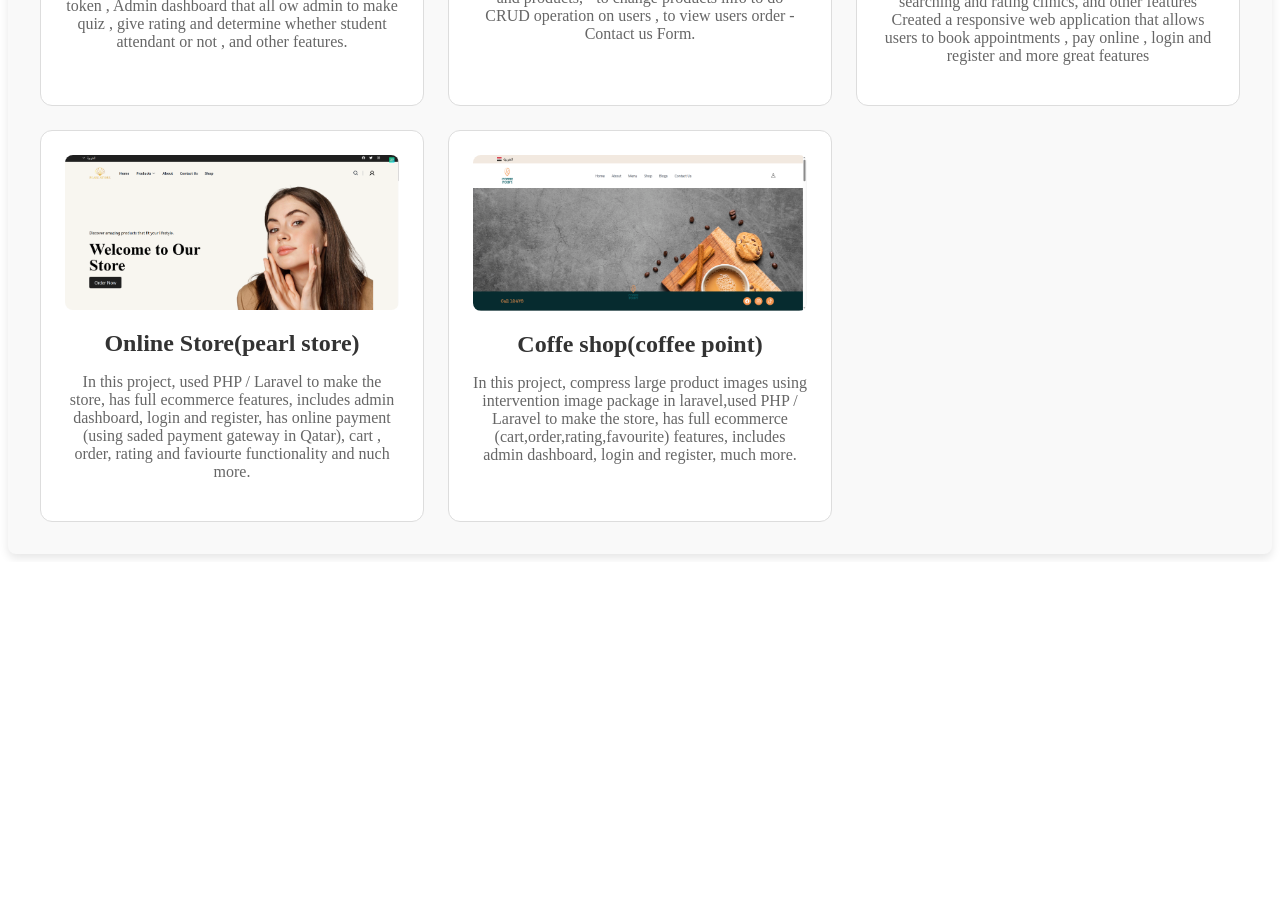
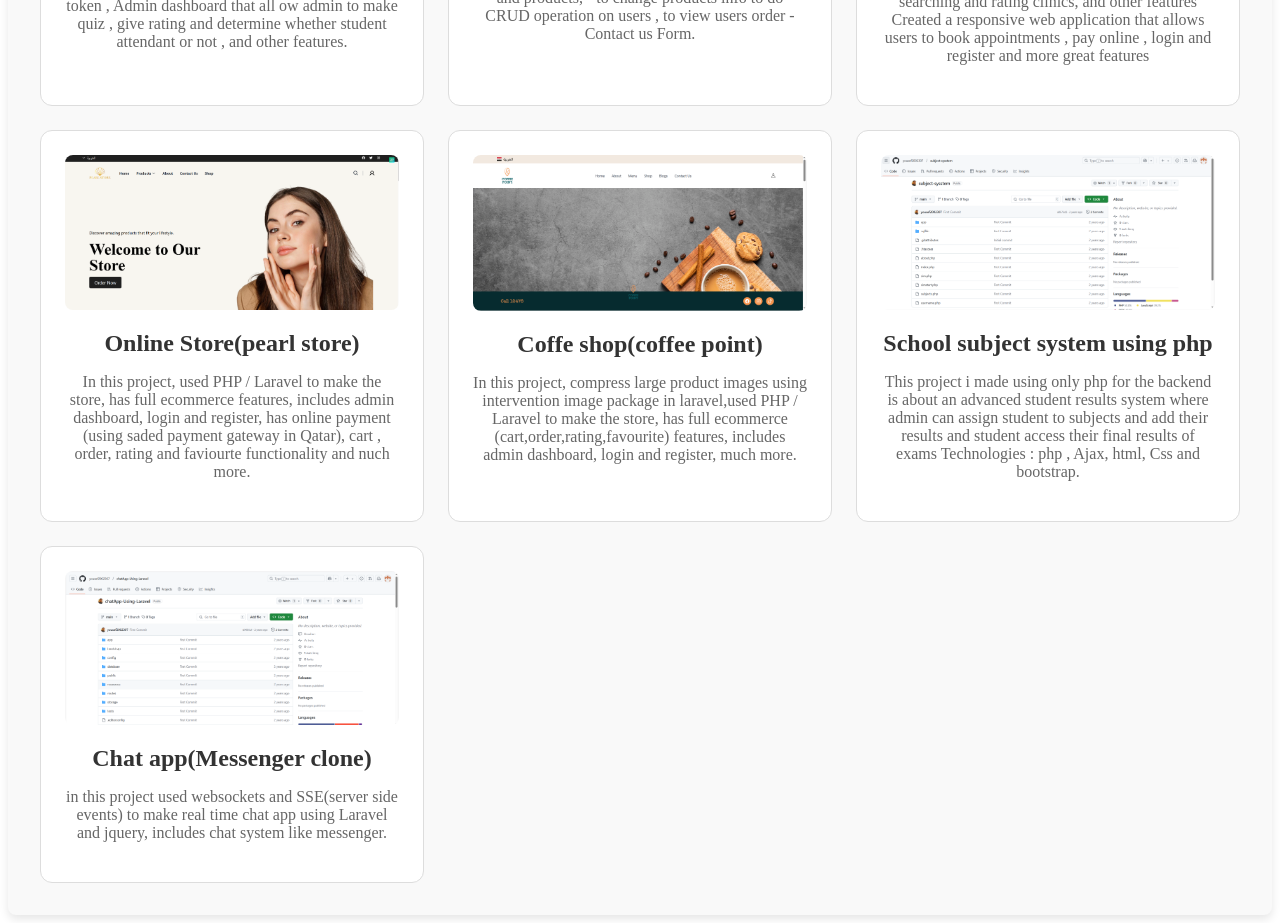
Before and after one commit to yousef2002307/final-portfolio, a React (Vite) app: page / in a window 1280 px wide. Shown: the part 480-1403 px from the top of the page. Before the commit the page ends 1042 px from the top, so only its background shows below. Built offline with nearby package versions, Linux system fonts and the light colour scheme.

Commit message:
6 january 2025

```diff
--- a/src/App.jsx
+++ b/src/App.jsx
@@ -2,11 +2,13 @@ import { useState } from 'react';
 import reactLogo from './assets/react.svg';
 import viteLogo from '/vite.svg';
 import './App.css';
-import image from './assets/images/Capture.PNG'; // Updated path to the image
+import image from './assets/images/Capture.png'; // Updated path to the image
 import image2 from './assets/images/Capture2.png'; // Updated path to the image
 import image3 from './assets/images/Capture4.png';
 import image4 from './assets/images/5Capture.png';
 import image5 from './assets/images/Capture6666.png';
+import image6 from './assets/images/66Capture.png';
+import image7 from './assets/images/44Capture.png';
 function App() {
   const projects = [
     {
@@ -71,6 +73,25 @@ and more great features`,
       imageUrl: image5,
       url: 'https://pearl-store.net/'
     },
+    {
+      id: 6,
+      title: 'School subject system using php',
+      description: `
+      This project i made using only php for the backend is about an advanced student results system where admin can assign student to subjects and add
+their results and student access their final results of exams
+Technologies : php , Ajax, html, Css and bootstrap.
+
+      `,
+      imageUrl: image7,
+      url: 'https://github.com/yousef2002307/subject-sysstem.git'
+    },
+    {
+      id: 7,
+      title: 'Chat app(Messenger clone)',
+      description: `in this project used websockets and SSE(server side events) to make real time chat app using Laravel and jquery, includes chat system like messenger.`,
+      imageUrl: image6,
+      url: 'https://github.com/yousef2002307/chatApp-Using-Laravel.git'
+    },
     // Add more projects as needed
   ];
 
```
Also changed, not shown: src/assets/images/44Capture.png (added), src/assets/images/66Capture.png (added).
